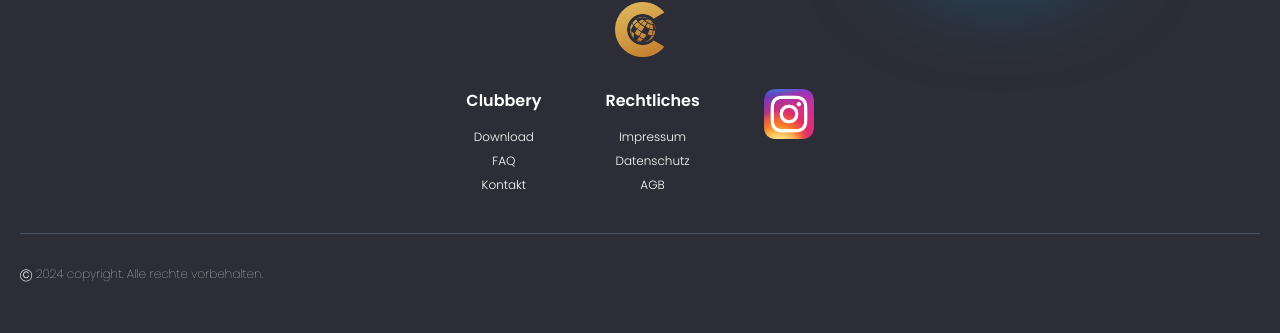
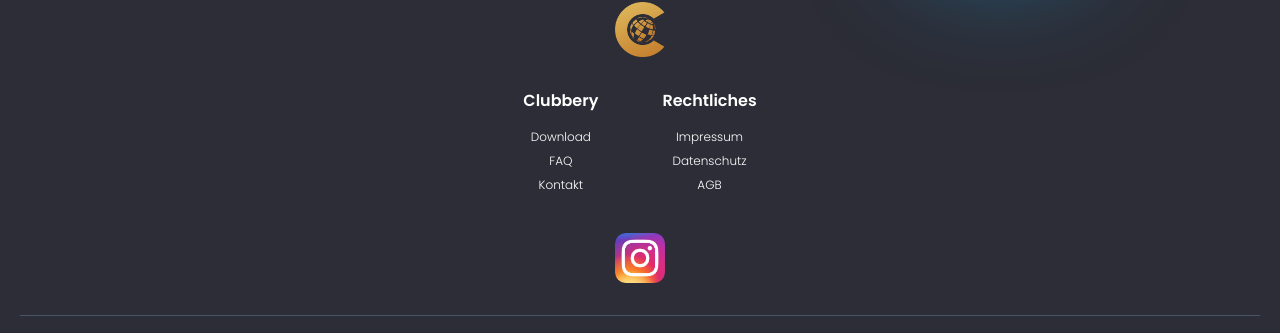
Before and after one commit to Bukabuka321/clubbery-nextjs, a Next.js app: page / in a window 1280 px wide. Shown: the part 691-1024 px from the top of the page. Built offline with nearby package versions, Linux system fonts and the light colour scheme; what tailwindcss-animated would draw is missing.

Commit message:
insta icon

```diff
--- a/src/components/layout/footer.jsx
+++ b/src/components/layout/footer.jsx
@@ -44,11 +44,12 @@ const Footer = () => {
 							<p className="hover_text_animation">AGB</p>
 						</Link>
 					</div>
-					<div className="hover:scale-95 transition duration-200">
-						<Link href="/" className="hover_button_animation">
-							<Image src="/insta-icon.png" alt="Instagram Logo Image" width={50} height={50} />
-						</Link>
-					</div>
+
+				</div>
+				<div className="hover:scale-95 transition duration-200">
+					<Link href="/" className="hover_button_animation">
+						<Image src="/insta-icon.png" alt="Instagram Logo Image" width={50} height={50} />
+					</Link>
 				</div>
 			</div>
 			<div className="text-center lg:text-left py-8 font-thin text-xs">
```
